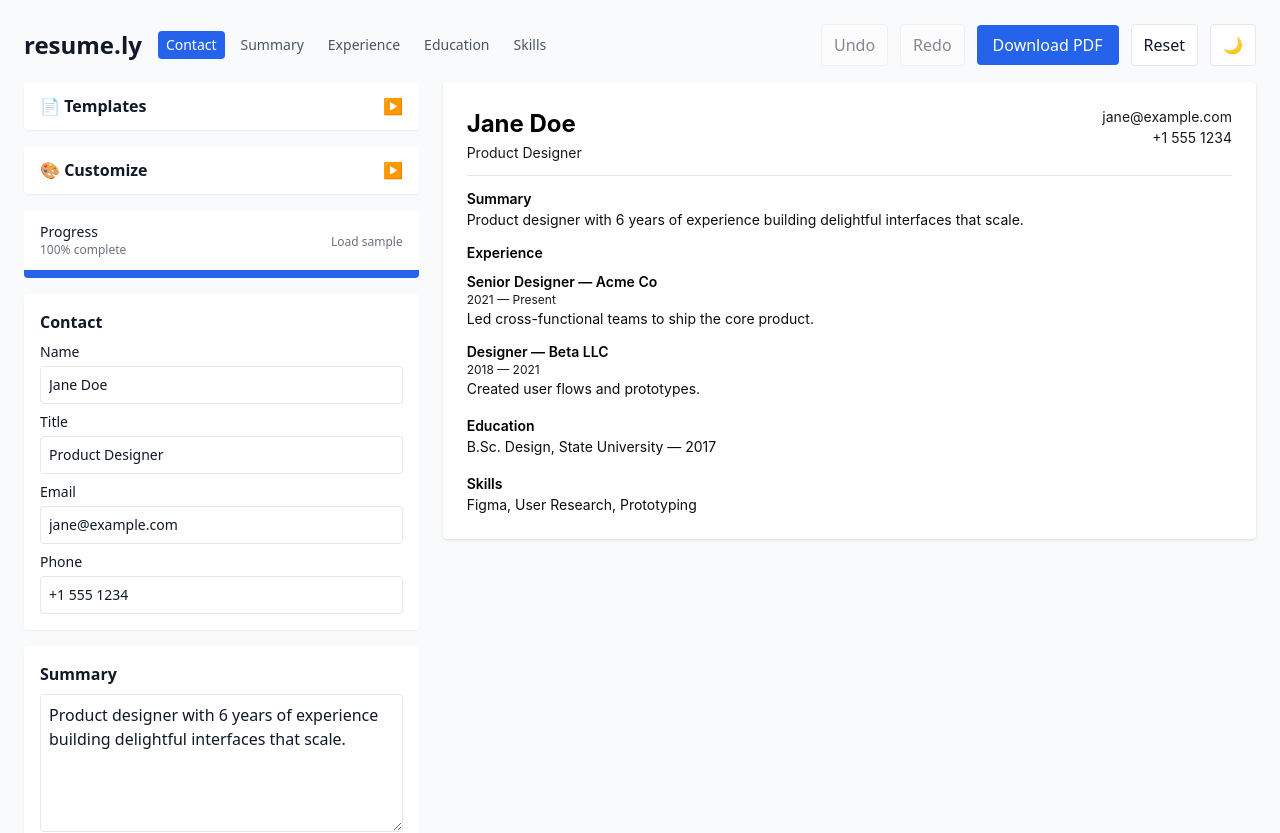
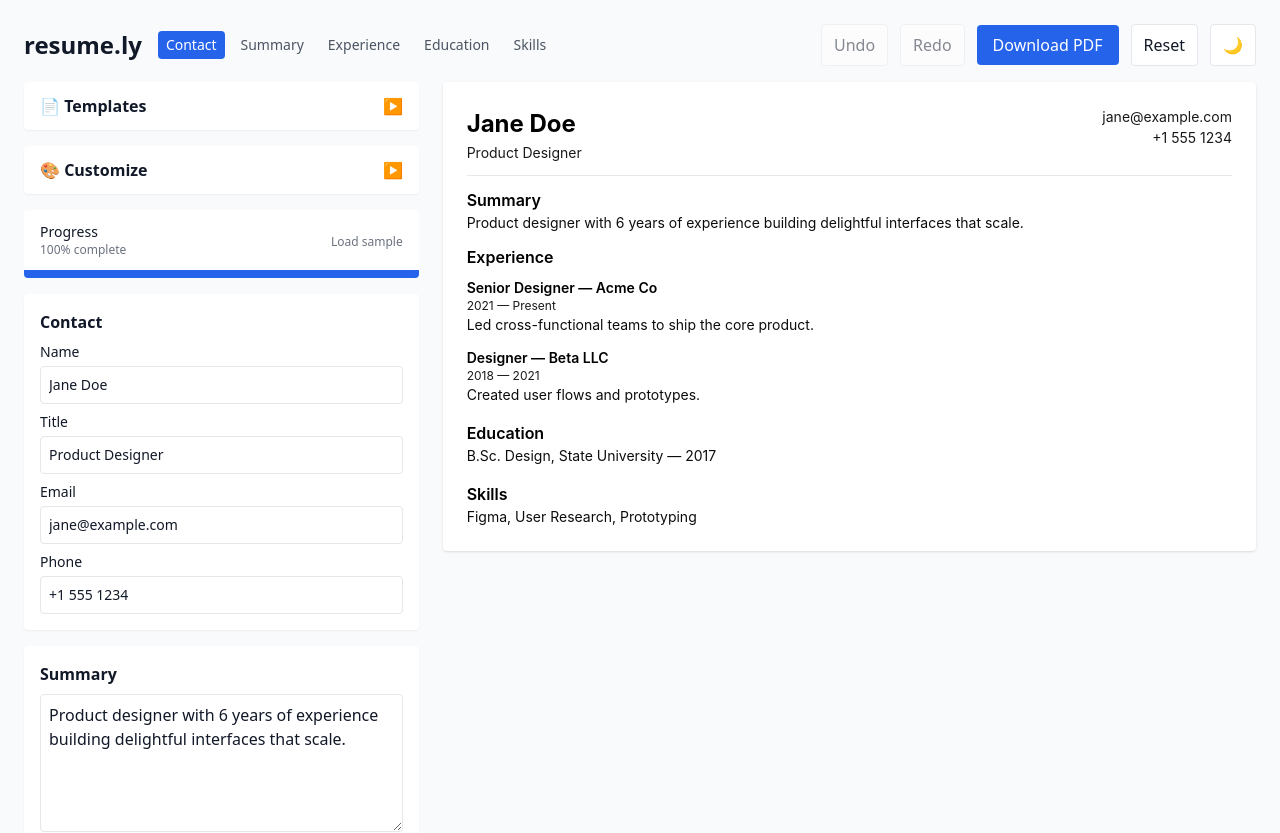
Before and after one commit to notproddd/resume.ly, a Next.js app: page / in a window 1280 px wide. Shown: the top 833 px of the page. Built offline with nearby package versions, Linux system fonts and the light colour scheme.

Commit message:
font correction

```diff
--- /dev/null
+++ b/lib/constants.js
@@ -0,0 +1,10 @@
+// Shared design constants for the app
+// Export a unified font size scale so templates remain consistent when switching
+export const FONT_SIZES = {
+  small: { base: '0.75rem', heading: '1.25rem', subheading: '0.875rem' },
+  medium: { base: '0.875rem', heading: '1.5rem', subheading: '1rem' },
+  large: { base: '1rem', heading: '1.875rem', subheading: '1.125rem' }
+};
+
+const constants = { FONT_SIZES };
+export default constants;
--- a/templates/ClassicTemplate.js
+++ b/templates/ClassicTemplate.js
@@ -1,12 +1,8 @@
+import { FONT_SIZES } from '../lib/constants';
+
 export default function ClassicTemplate({ data, customization = {} }) {
   const { fontSize = 'medium', primaryColor = '#1f2937', sectionOrder = [] } = customization;
-  const fontSizes = {
-    small: { base: '0.75rem', heading: '1.25rem', subheading: '0.75rem' },
-    medium: { base: '0.875rem', heading: '1.5rem', subheading: '0.875rem' },
-    large: { base: '1rem', heading: '1.75rem', subheading: '1rem' }
-  };
-
-  const sizes = fontSizes[fontSize];
+  const sizes = FONT_SIZES[fontSize];
 
   const sections = {
     summary: (
--- a/templates/CreativeTemplate.js
+++ b/templates/CreativeTemplate.js
@@ -1,13 +1,8 @@
+import { FONT_SIZES } from '../lib/constants';
+
 export default function CreativeTemplate({ data, customization = {} }) {
   const { fontSize = 'medium', primaryColor = '#6366f1', sectionOrder = [] } = customization;
-
-  const fontSizes = {
-    small: { base: '0.75rem', heading: '1.5rem', subheading: '0.875rem' },
-    medium: { base: '0.875rem', heading: '1.875rem', subheading: '1rem' },
-    large: { base: '1rem', heading: '2.25rem', subheading: '1.125rem' }
-  };
-
-  const sizes = fontSizes[fontSize];
+  const sizes = FONT_SIZES[fontSize];
 
   // quick util to get lighter bg colors
   const getLightBg = (color) => {
--- a/templates/MinimalTemplate.js
+++ b/templates/MinimalTemplate.js
@@ -1,13 +1,8 @@
+import { FONT_SIZES } from '../lib/constants';
+
 export default function MinimalTemplate({ data, customization = {} }) {
   const { fontSize = 'medium', primaryColor = '#000000', sectionOrder = [] } = customization;
-
-  const fontSizes = {
-    small: { base: '0.75rem', heading: '1.25rem', subheading: '0.875rem' },
-    medium: { base: '0.875rem', heading: '1.5rem', subheading: '1rem' },
-    large: { base: '1rem', heading: '1.75rem', subheading: '1.125rem' }
-  };
-
-  const sizes = fontSizes[fontSize];
+  const sizes = FONT_SIZES[fontSize];
 
   const sections = {
     summary: (
--- a/templates/ModernTemplate.js
+++ b/templates/ModernTemplate.js
@@ -1,13 +1,8 @@
+import { FONT_SIZES } from '../lib/constants';
+
 export default function ModernTemplate({ data, customization = {} }) {
   const { fontSize = 'medium', primaryColor = '#2563eb', sectionOrder = [] } = customization;
-
-  const fontSizes = {
-    small: { base: '0.75rem', heading: '1.25rem', subheading: '0.75rem' },
-    medium: { base: '0.875rem', heading: '1.5rem', subheading: '0.875rem' },
-    large: { base: '1rem', heading: '1.75rem', subheading: '1rem' }
-  };
-
-  const sizes = fontSizes[fontSize];
+  const sizes = FONT_SIZES[fontSize];
   // just append opacity to hex for bg
   const bgColor = primaryColor + '14';
 
```
